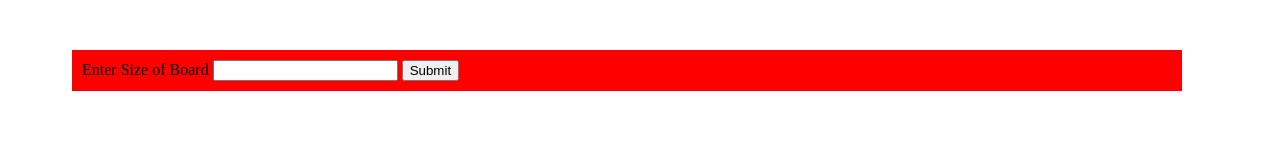
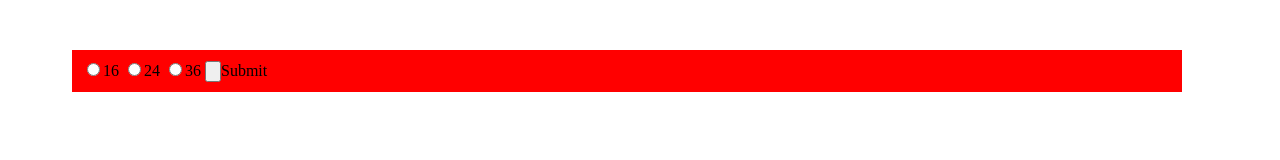
Before and after one commit to neilburd/matchGame, a plain HTML site: page index.html in a window 1280 px wide. Drawn offline with nearby package versions, Linux system fonts and the light colour scheme.

Commit message:
created the radio buttons and got them working

```diff
--- a/index.html
+++ b/index.html
@@ -12,10 +12,17 @@
   <!-- Going to create a basic game board. then use css to animate after
         connect javascript -->
 <form action="" id="userInput">
-  <label>Enter Size of Board</label>
+  <!-- <label>Enter Even number for Size of Board</label>
   <input type="number" name="boardSize" id="inputNumber">
-  <input type="submit" id="inputSubmit">
+  <input type="submit" id="inputSubmit"> -->
+  <input type="radio" name="gridSize" value="16" id="gridSize">16</input>
+  <input type="radio" name="gridSize" value="24" id="gridSize">24</input>
+  <input type="radio" name="gridSize" value="36" id="gridSize">36</input>
+  <input type="button" name="submit" id="gridSubmit">Submit</input>
+
 </form>
+
+
 
     <div class="game">
     </div>
--- a/script.js
+++ b/script.js
@@ -6,14 +6,13 @@ $(document).ready(function() {
   event.preventDefault();
   });
 
-  $('#inputSubmit').click(function() {
-    // if (pairs.length > 1){
-    //   clearAll();
-    // }
-    $(".game").empty();
+  $('#gridSubmit').click(function() {
+
     pairs = [];
+    $('.game').empty();
 
-    let boardSize = $("#inputNumber").val();
+
+    let boardSize = $("input[name='gridSize']:checked").val();
 
     // console.log(boardSize);
     createBoard(boardSize);
```
